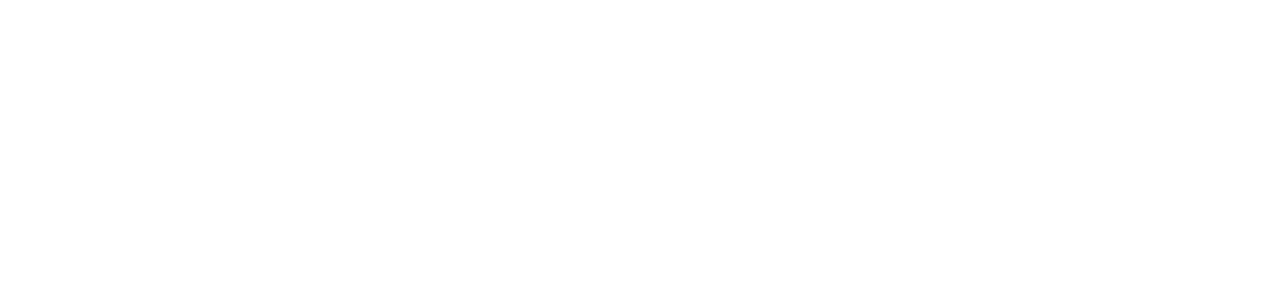
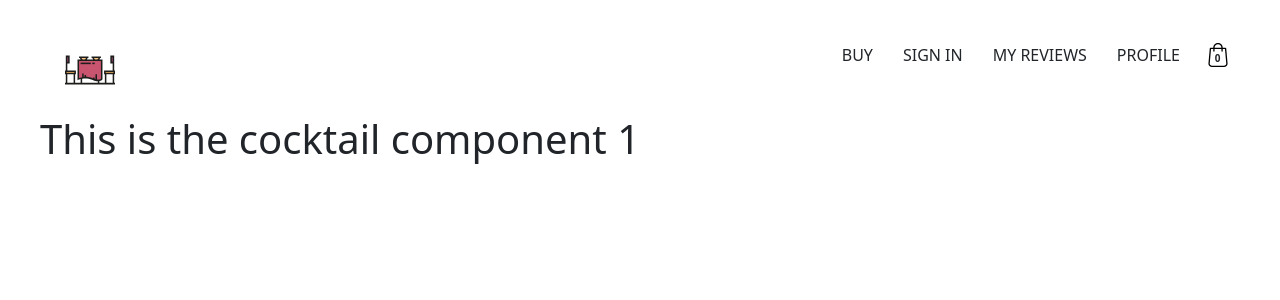
Before and after one commit to tejaswate7/css5610-final-project, a React (Create React App) app: page /cocktail/1 in a window 1280 px wide. Before the commit this address had no page. Shown: the top 300 px of the page. Built offline with nearby package versions, Linux system fonts and the light colour scheme.

Commit message:
add link to cocktail detail page

```diff
--- a/src/App.js
+++ b/src/App.js
@@ -9,6 +9,7 @@
 import Review from "./routes/reviews/review.component";
 import Search from "./routes/search/search.component";
 import cocktailReducer from "./reducers/cocktail-reducer";
+import CocktailComponent from "./routes/cocktail/cocktail.component";
 
 const store = configureStore({
     reducer: {
@@ -27,6 +28,7 @@
               <Route path='review' element={<Review/>}/>
               <Route path='search' element={<Search/>}/>
               <Route path={'/auth'} element={<Authentication />}/>
+              <Route path="cocktail/:id" element={<CocktailComponent/>}/>
           </Route>
       </Routes>
       </Provider>
--- /dev/null
+++ b/src/routes/cocktail/cocktail.component.jsx
@@ -0,0 +1,12 @@
+import {useParams} from "react-router-dom";
+
+const CocktailComponent = () => {
+    const {id} = useParams();
+    return (
+        <div>
+            <h1>This is the cocktail component {id}</h1>
+        </div>
+    )
+}
+
+export default CocktailComponent;
--- a/src/routes/search/search.component.jsx
+++ b/src/routes/search/search.component.jsx
@@ -1,7 +1,7 @@
 import {useDispatch, useSelector} from "react-redux";
 import {useEffect, useState} from "react";
 import {findCocktailBySearchTermThunk} from "../../thunks/cocktail-thunk";
-import { useNavigate, createSearchParams, useSearchParams } from "react-router-dom";
+import {useNavigate, createSearchParams, useSearchParams, Link} from "react-router-dom";
 
 import "../search/search.styles.scss";
 
@@ -56,7 +56,7 @@
                         cocktails && cocktails.map((cocktail) =>
                         <tr>
                             <td><img src={cocktail.strDrinkThumb} width="100" height="100"/></td>
-                        <td>{cocktail.strDrink}</td>
+                            <Link to={`/cocktail/${cocktail.idDrink}`}><td>{cocktail.strDrink}</td></Link>
                         <td><i className="float-end bi bi-hand-thumbs-up"></i></td>
                         <td><i className="float-end bi bi-hand-thumbs-down me-2"></i></td>
                         </tr>
```
